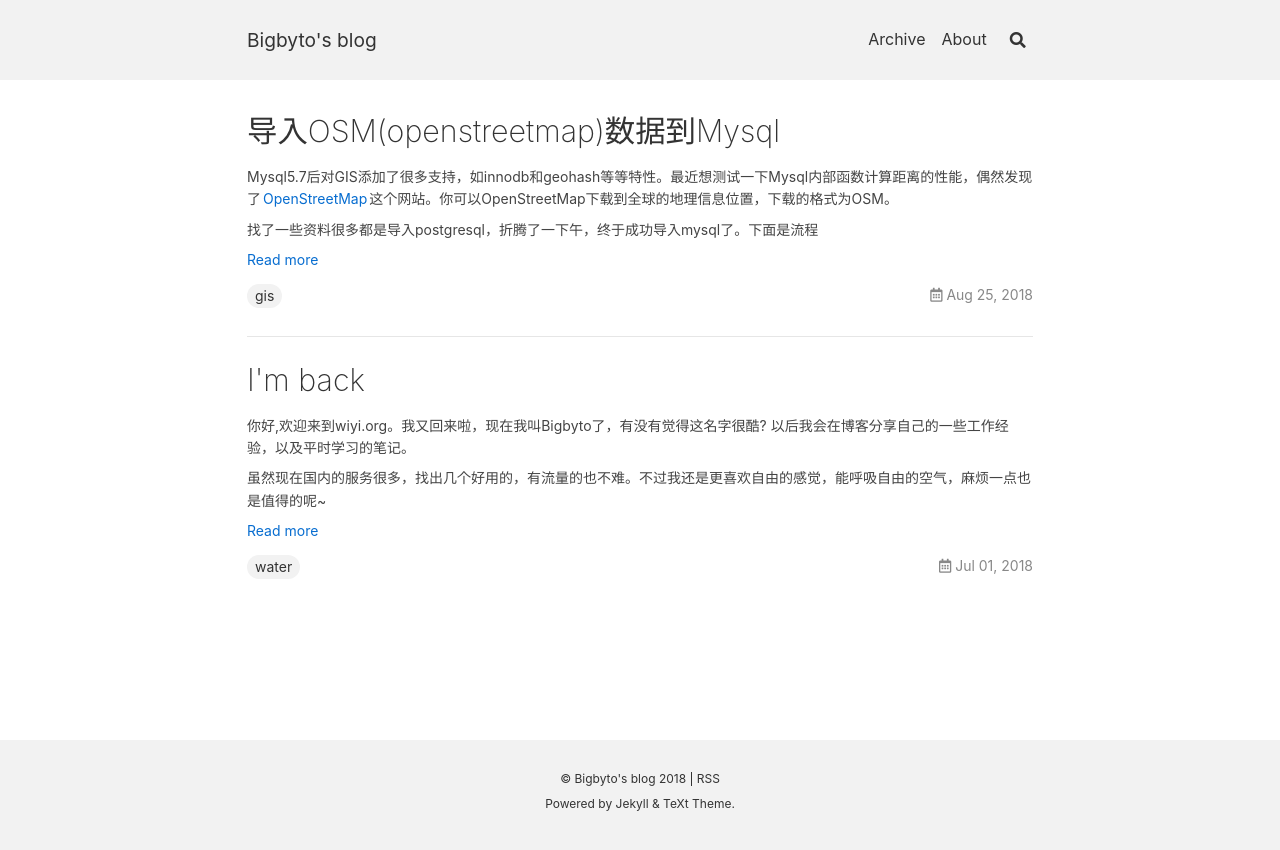
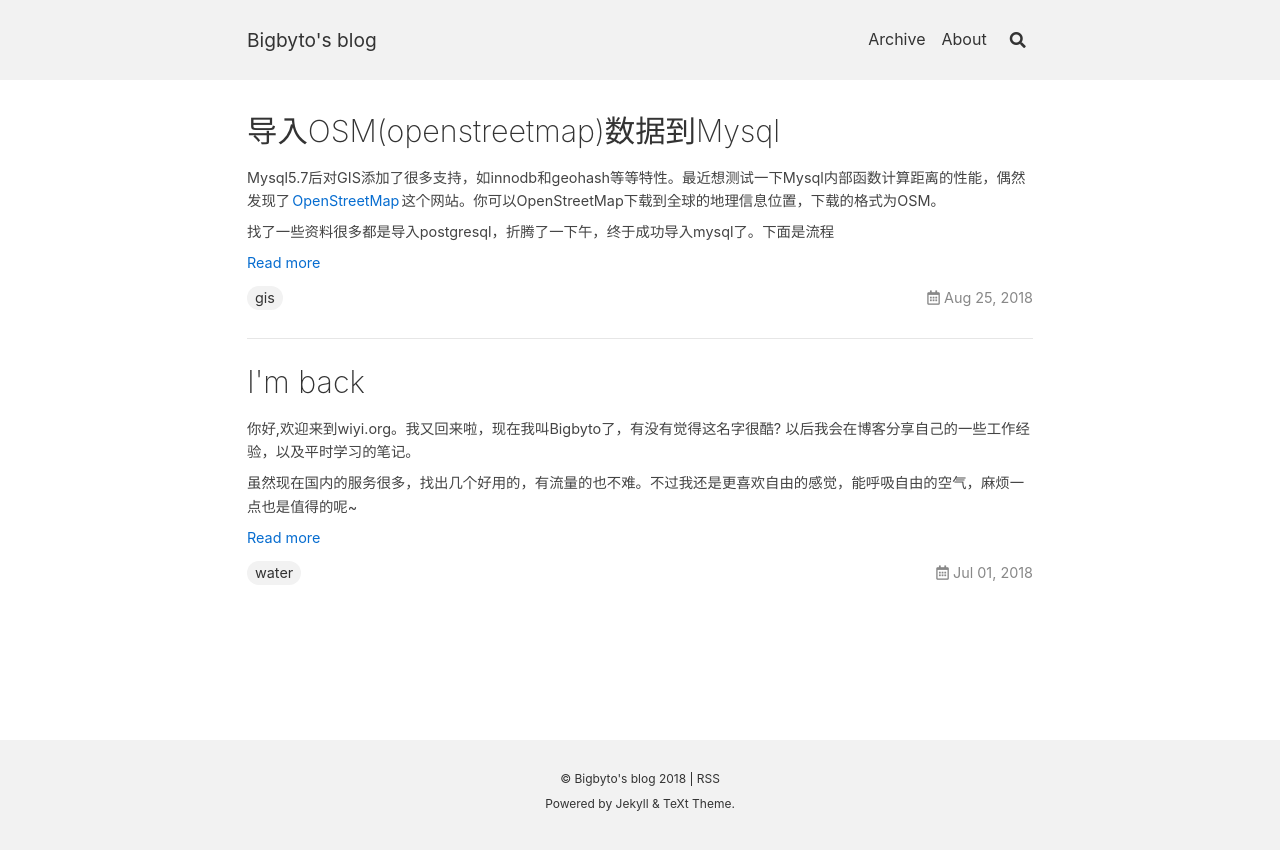
Before and after one commit to xingty/xingty.github.io, a Jekyll site: the page built from index.html, in a window 1280 px wide. Shown: the top 850 px of the page. Built offline with Jekyll 4.4.1, drawn with Linux system fonts in a browser that asks for light colours; nearby versions of some CDN libraries; the list of posts is cut into pages by our own code; comment, search, counter and statistics services are not loaded.

Commit message:
* 修改文章字体大小

```diff
--- a/_sass/common/_variables.scss
+++ b/_sass/common/_variables.scss
@@ -7,7 +7,7 @@ $base: (
   font-size-xl:           1.6rem,
   font-size-lg:           1.25rem,
   font-size:              1rem,
-  font-size-sm:           .875rem,
+  font-size-sm:           .90rem,
   font-size-xs:           .75rem,
 
   font-size-h1-lg:        3rem,
--- a/_sass/components/_article-content.scss
+++ b/_sass/components/_article-content.scss
@@ -1,5 +1,6 @@
 .article__content {
   word-wrap: break-word;
+  font-size: map-get($base, font-size-sm);
   line-height: map-get($base, line-height-lg);
   @include block-elements() {
     margin: map-get($base, vertical-space-lg) 0;
```
